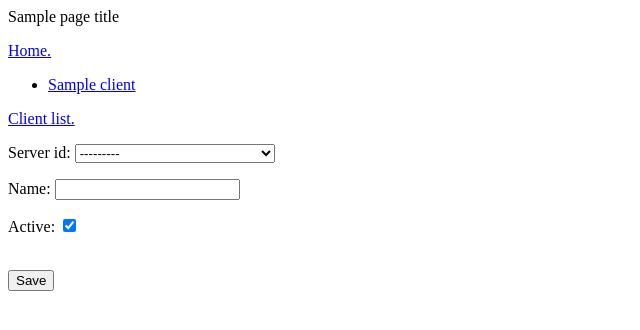
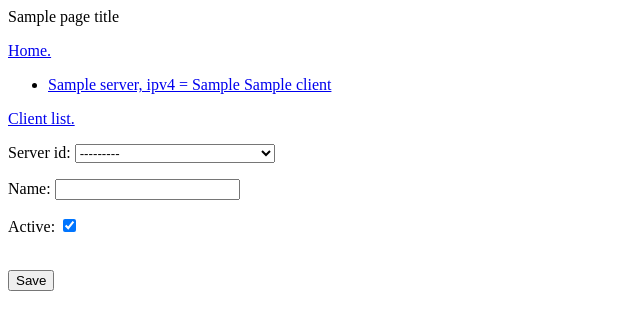
Before and after one commit to hummermania/csmanager, a Django app: template templates/clients.html in a window 1280 px wide. Shown: the top 330 px of the page, without its empty margins (0-640 px from the left). Run offline with Django 3.2, Linux system fonts and the light colour scheme; tables that the repository leaves empty hold one stand-in row (values such as "Sample post"); the template is opened without the code that fills it: values that come from a table or form of the project are taken from there, most other values are stand-ins (such as "Sample title", 1, 10 or a date in 2020).

Commit message:
AdMaybe fix #9 - add server info in client list

```diff
--- a/templates/clients.html
+++ b/templates/clients.html
@@ -5,7 +5,7 @@
     {% if clients %}
     <ul>
         {% for client in clients %}
-            <li><a href="/client/{{ client.id }}/">{{ client.name }}</a></li>
+            <li><a href="/client/{{ client.id }}/">{{ client.server_id }}&nbsp;{{ client.name }}</a></li>
         {% endfor %}
     </ul>
     {% endif %}
```
